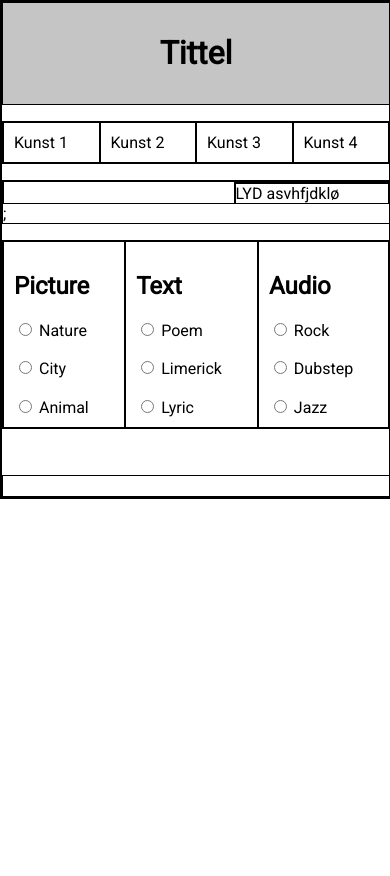
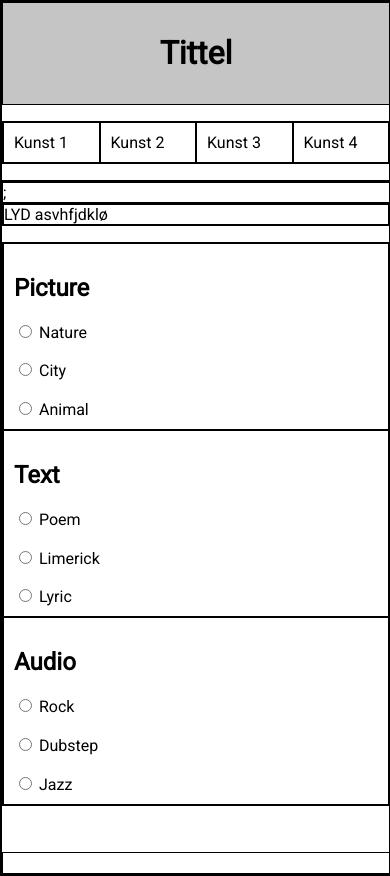
Before and after one commit to IT2810/it2810-webutvikling-h18-prosjekt-2-gruppe--08, a React (Create React App) app: page / in a window 390 px wide. Before the commit the page ends 844 px from the top, so only its background shows below. Built offline with nearby package versions, Linux system fonts and the light colour scheme.

Commit message:
#12 lagt inn to mediaqueries som endrer vinduet ved et breakpoint

```diff
--- a/public/css/style.css
+++ b/public/css/style.css
@@ -85,3 +85,22 @@ div {
     margin-top: 30px;
     height: 20px;
 }
+
+
+/* =========== MEDIA QUERIES ============ */
+
+@media screen and (max-width: 500px) {
+
+    .menu_container {
+        display: flex;
+        flex-direction: column;
+    }
+
+    .home_container {
+        display: flex;
+        flex-direction: column;
+    }
+
+}
+
+}
```
Also changed, not shown: db.json (deleted, +0 -18 lines).
